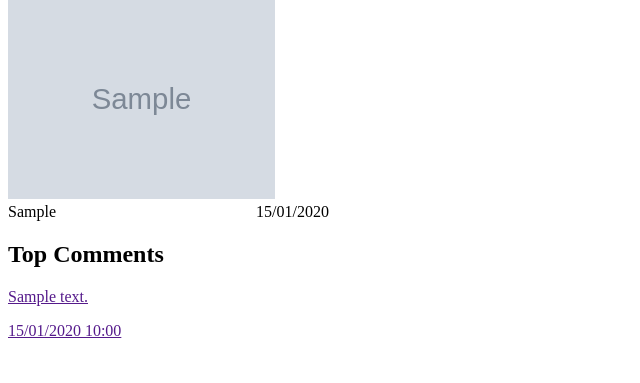
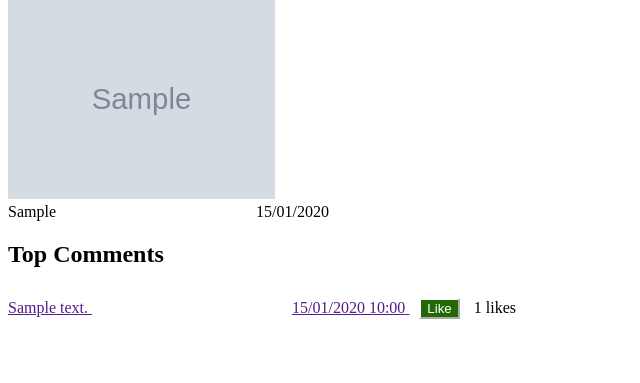
Before and after one commit to AdmiralCasio/thepetproject, a Django app: a page that uses templates/thepetproject/profile_page.html in a window 1280 px wide. Shown: the part 310-693 px from the top of the page, without its empty margins (0-640 px from the left). Run offline with Django 3.2, Linux system fonts and the light colour scheme; tables that the repository leaves empty hold one stand-in row (values such as "Sample post"); grey boxes marked "Sample" are stand-in pictures.

Commit message:
FIxes to comments

```diff
--- a/templates/thepetproject/profile_page.html
+++ b/templates/thepetproject/profile_page.html
@@ -38,9 +38,13 @@
             {% for comment in top_comments %}
                 <span class = "comment">
                     <a href = "">
-                        <span id="top-section"><p id=''>{{ comment.text }}</p><p>{{ comment.date_posted|date:'d/m/Y' }} {{ comment.time_posted|time:'H:i' }}</p></span>
-                        <span id = "bottom-section"></span>
+                        <span id="top-section">
+                            <span id="comment-text">{{ comment.text }}</span>
+                            <span id="comment-datetime">{{ comment.date_posted|date:'d/m/Y' }} {{ comment.time_posted|time:'H:i' }}</span>
+                        </span>
                     </a>
+                        <span id = "bottom-section"><button id="like-button">Like</button> {{ comment.likes }} likes</span>
+
                 </span>
 
             {% endfor %}
--- a/thepetproject/static/profile-page.css
+++ b/thepetproject/static/profile-page.css
@@ -39,3 +39,11 @@
 .comment{
     text-decoration: none;
 }
+
+.comment #top-section{
+    display:inline;
+}
+
+.comment #comment-datetime{
+    padding-left: 200px;
+}
```
